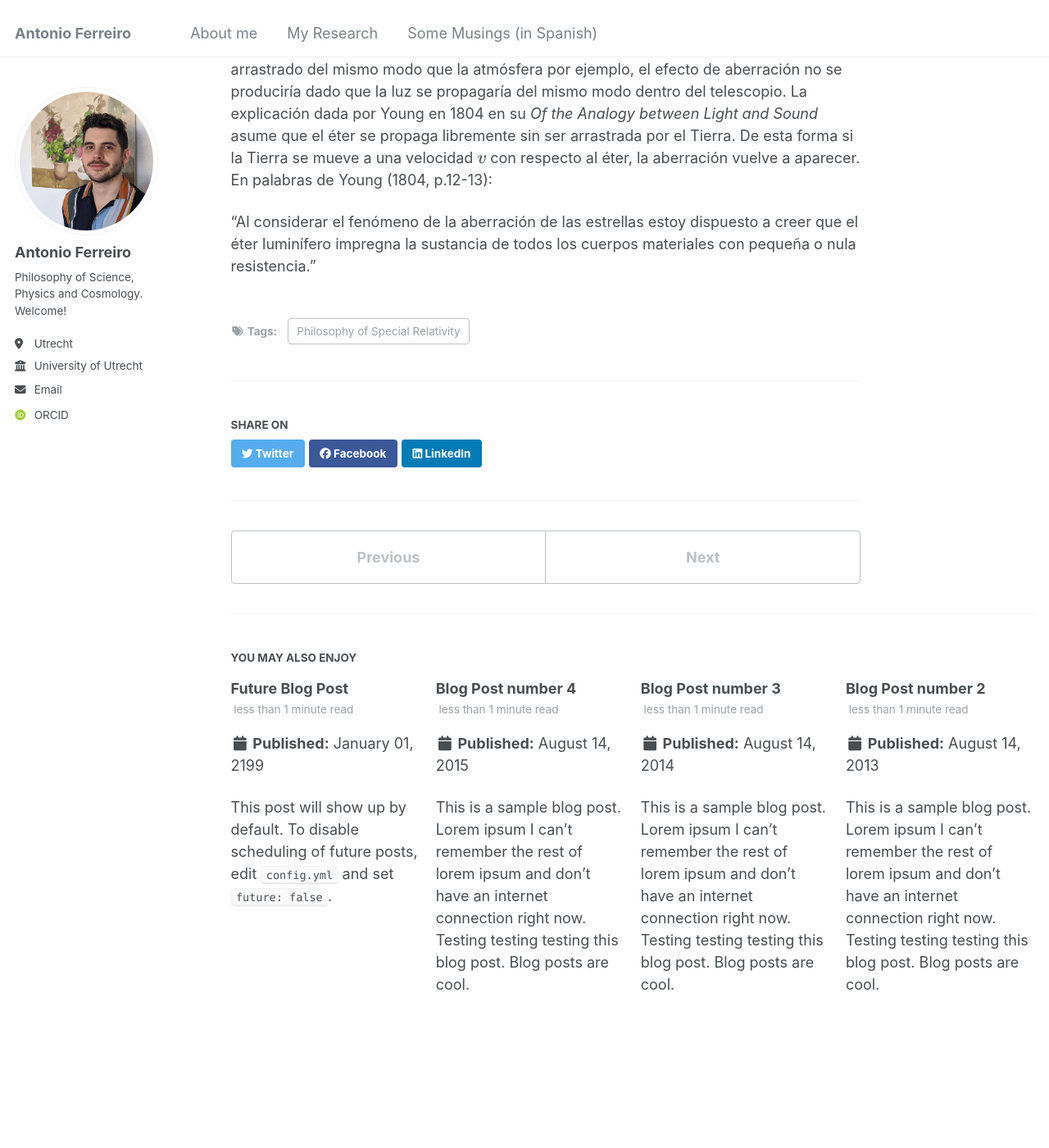
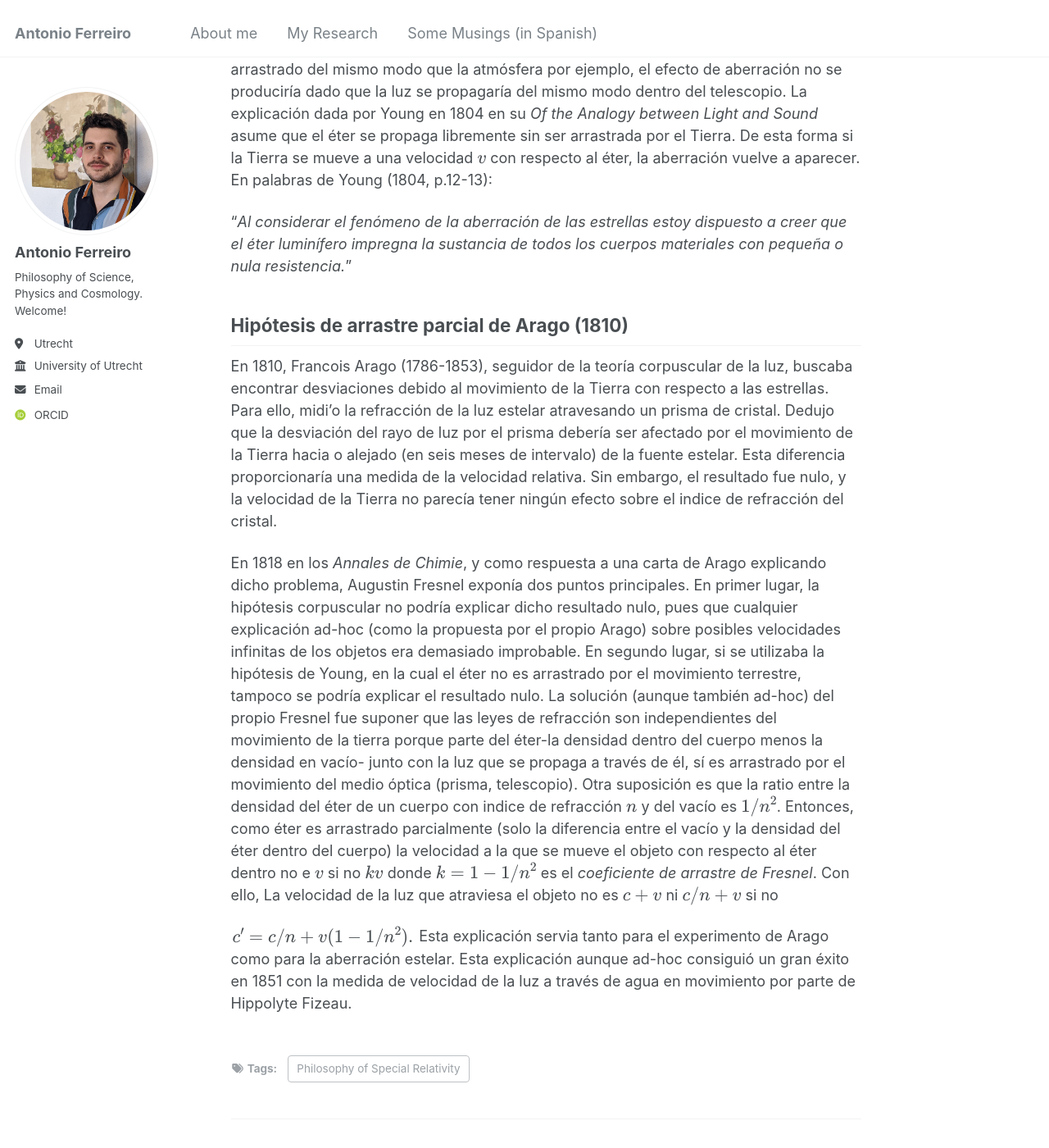
Before and after one commit to Anfedea/anfedea.github.io, a Jekyll site: the page built from _posts/2012-08-14-blog-post-1.md, in a window 1280 px wide and 1400 px high, scrolled down 1700 px. Shown: the whole window at 82% size. Built offline with Jekyll 4.4.1, drawn with Linux system fonts in a browser that asks for light colours; some web fonts are replaced; some of the changed text lies outside the part shown.

Commit message:
Update 2012-08-14-blog-post-1.md

```diff
--- a/_posts/2012-08-14-blog-post-1.md
+++ b/_posts/2012-08-14-blog-post-1.md
@@ -33,10 +33,22 @@ Desde el punto de vista de la teoría corpuscular, este efecto es fácil de expl
 
 $$
 \displaylines{
-\alpha=\arctg{\frac{|v|}{|c|} }\approx \frac{|v|}{|c|} \sim \frac{3 \times 10^8}{3 \times 10^{10}}\sim 10^{-4}
+\alpha=\text{arctg}{\frac{|v|}{|c|} }\approx \frac{|v|}{|c|} \sim \frac{3 \times 10^8}{3 \times 10^{10}}\sim 10^{-4}
 }
 $$
 
 Sin embargo, desde la teoría ondulatoria la explicación es más delicada. Si el éter fuese arrastrado del mismo modo que la atmósfera por ejemplo, el efecto de aberración no se produciría dado que la luz se propagaría del mismo modo dentro del telescopio. La explicación dada por Young  en 1804 en su *Of the Analogy between Light and Sound* asume que el éter se propaga libremente sin ser arrastrada por el Tierra. De esta forma si la Tierra se mueve a una velocidad $$v$$ con respecto al éter, la aberración vuelve a aparecer. En palabras de Young (1804, p.12-13):
 
-"Al considerar el fenómeno de la aberración de las estrellas estoy dispuesto a creer que el éter luminífero impregna la sustancia de todos los cuerpos materiales con pequeña o nula resistencia."
+"*Al considerar el fenómeno de la aberración de las estrellas estoy dispuesto a creer que el éter luminífero impregna la sustancia de todos los cuerpos materiales con pequeña o nula resistencia.*"
+
+Hipótesis de arrastre parcial de Arago (1810)
+------
+En 1810, Francois Arago (1786-1853), seguidor de la teoría corpuscular de la luz, buscaba encontrar desviaciones debido al movimiento de la Tierra con respecto a las estrellas. Para ello, midi'o la refracción de la luz estelar atravesando un prisma de cristal. Dedujo que la desviación del rayo de luz por el prisma debería ser afectado por el movimiento de la Tierra hacia o alejado  (en seis meses de intervalo) de la fuente estelar. Esta diferencia proporcionaría una medida de la velocidad relativa. Sin embargo, el resultado fue nulo, y la velocidad de la Tierra no parecía tener ningún efecto sobre el indice de refracción del cristal.
+
+En 1818 en los *Annales de Chimie*, y como respuesta a una carta de Arago explicando dicho problema, Augustin Fresnel exponía dos puntos principales. En primer lugar, la hipótesis corpuscular no podría explicar dicho resultado nulo, pues que cualquier explicación ad-hoc (como la propuesta por el propio Arago) sobre posibles velocidades infinitas de los objetos era demasiado improbable. En segundo lugar, si se utilizaba la hipótesis de Young, en la cual el éter no es arrastrado por el movimiento terrestre, tampoco se podría explicar el resultado nulo. La solución (aunque también ad-hoc) del propio Fresnel fue suponer que las leyes de refracción son independientes del movimiento de la tierra porque parte del éter-la densidad dentro del cuerpo menos la densidad en vacío- junto con la luz que se propaga a través de él, sí es arrastrado por el movimiento del medio óptica (prisma, telescopio). Otra suposición es que la ratio entre la densidad del éter de un cuerpo con indice de refracción $$n$$ y del vacío es $$1/n^2$$.  Entonces, como éter es arrastrado parcialmente  (solo la diferencia entre el vacío y la densidad del éter dentro del cuerpo) la velocidad a la que se mueve el objeto con respecto al éter dentro no e $$v$$ si no $$k v$$ donde $$k=1-1/n^2$$ es el *coeficiente de arrastre de Fresnel*. Con ello, La velocidad de la luz que atraviesa el objeto no es $$c+v$$ ni $$c/n+v$$ si no
+
+$$
+\displaylines{
+c'=c/n +v(1-1/n^2). }
+$$
+Esta explicación servia tanto para el experimento de Arago como para la aberración estelar. Esta explicación aunque ad-hoc consiguió un gran éxito en 1851 con la medida de velocidad de la luz a través de agua en movimiento por parte de Hippolyte Fizeau.
```
